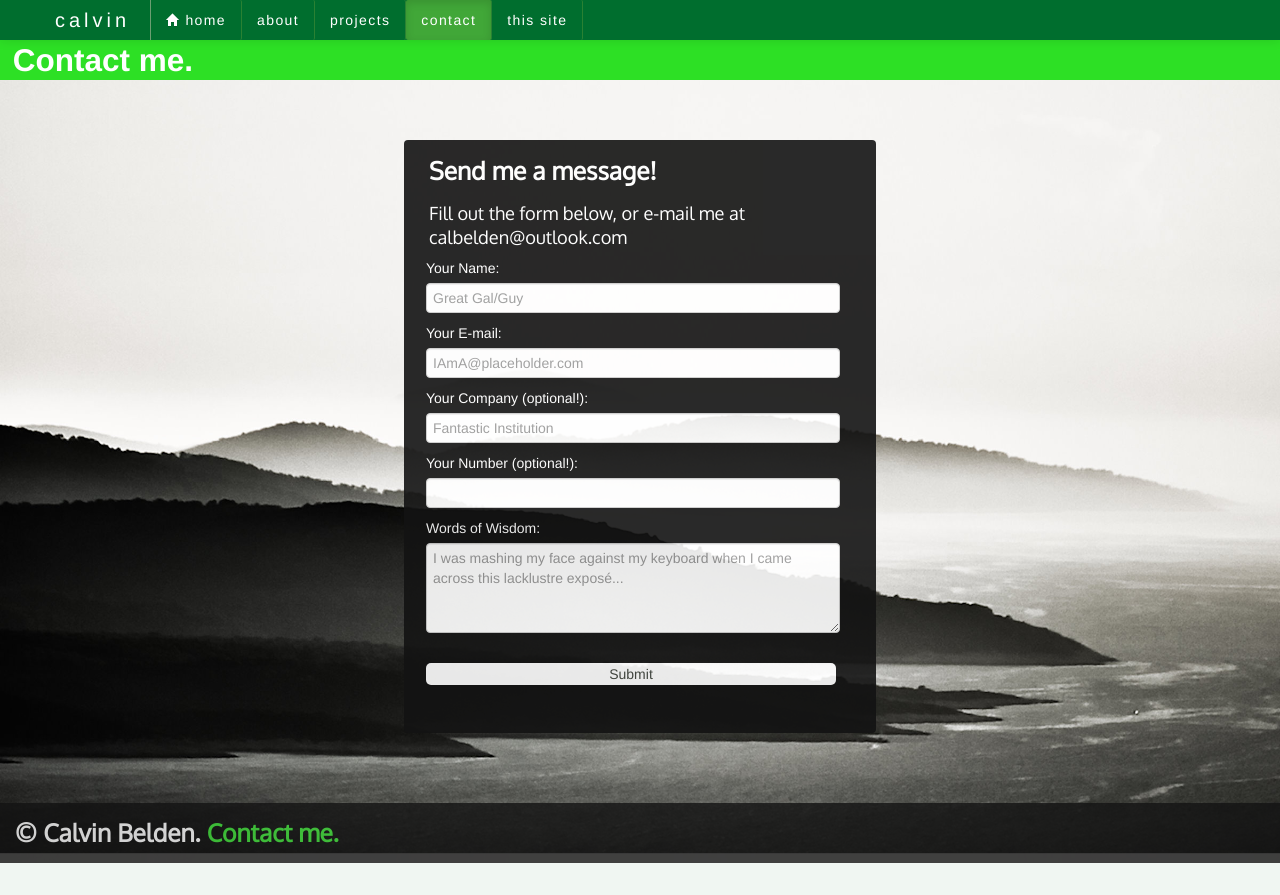
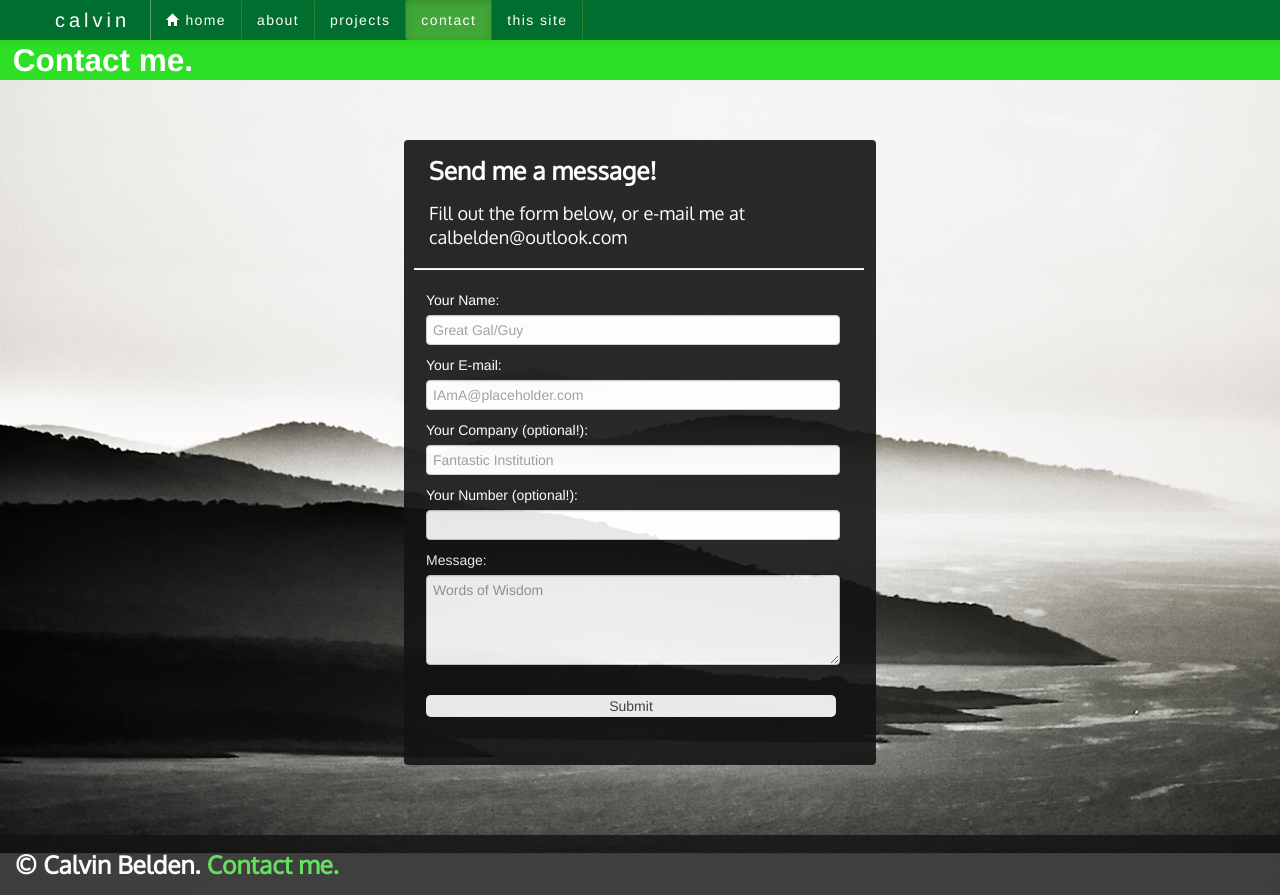
Before and after one commit to cbelden/MySite, a Flask app: page /contact in a window 1280 px wide. Before the commit the page ends 863 px from the top, so only its background shows below. Run offline with Flask 2, Linux system fonts and the light colour scheme; some libraries are stand-ins or nearby versions.

Commit message:
edited contact form

```diff
--- a/mysite/templates/contact.html
+++ b/mysite/templates/contact.html
@@ -18,6 +18,7 @@
     <p>
         Fill out the form below, or e-mail me at calbelden@outlook.com
     <p>
+    <hr>
     <div class="form-wrap">
         <form action="/contact" method="post">
             <label for="name">Your Name:</label>
@@ -32,8 +33,8 @@
             <label for="number">Your Number (optional!):</label>
             <input type="tel" id="number" name="number" class="single-line-input">
 
-            <label for="message">Words of Wisdom:</label>
-            <textarea type="textarea" id="message" name="message" placeholder="I was mashing my face against my keyboard when I came across this lacklustre expos&eacute;..." size="15" required class="multi-line-input"></textarea>
+            <label for="message">Message:</label>
+            <textarea type="textarea" id="message" name="message" placeholder="Words of Wisdom" size="15" required class="multi-line-input"></textarea>
 
             <input type="submit" id="submit" class-"submit-button">
         </form>
```
